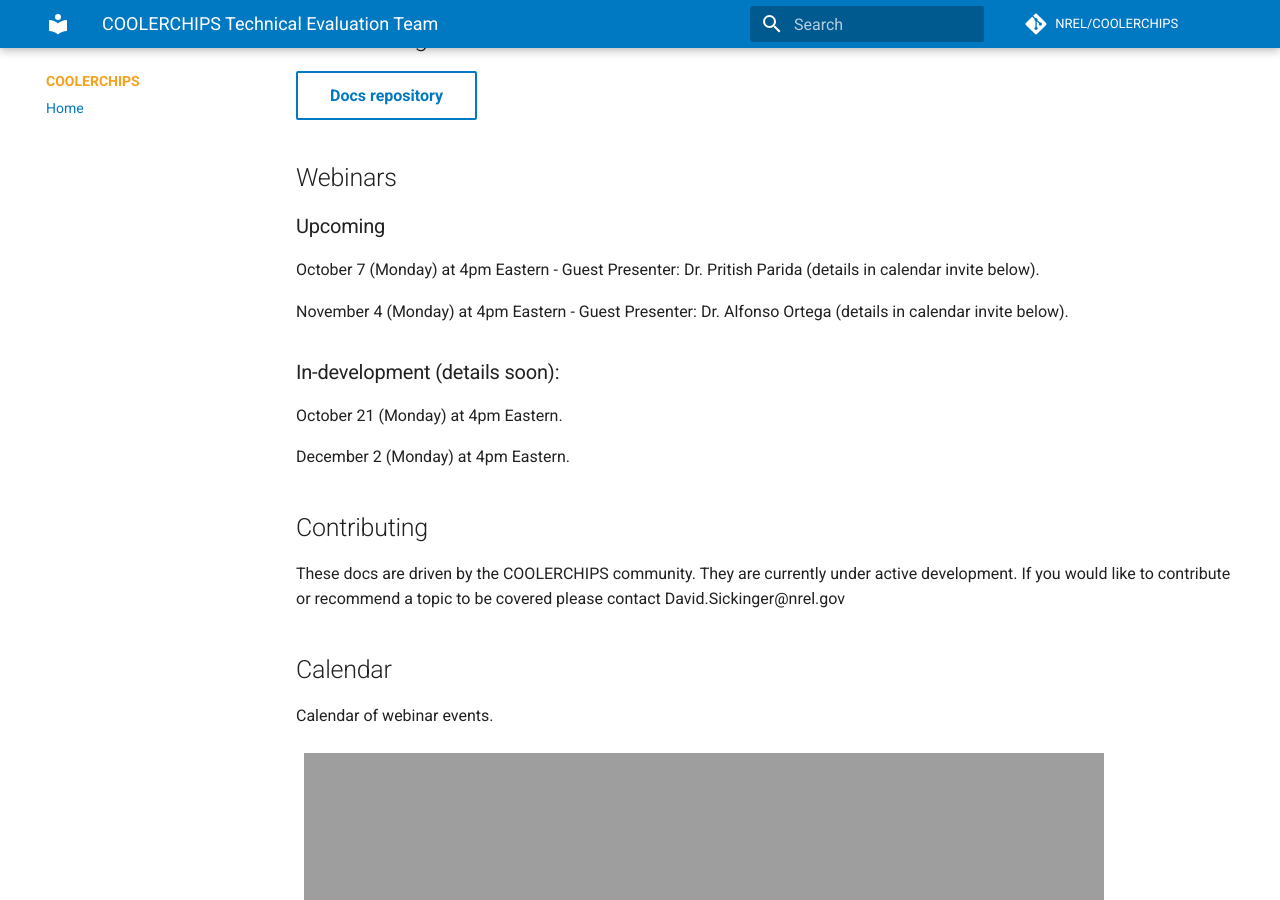
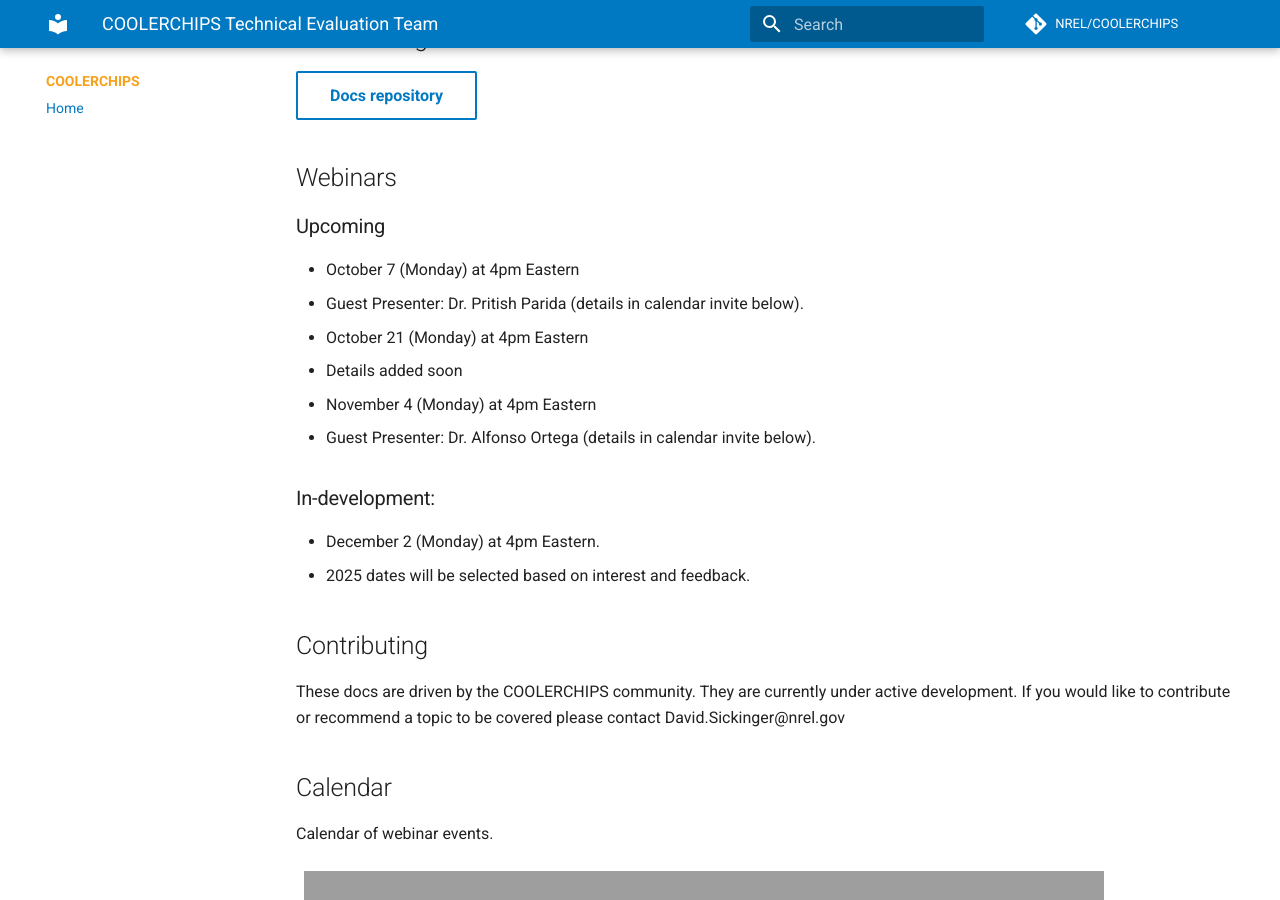
Before and after one commit to NREL/COOLERCHIPS-Technical-Evaluation-Team, an MkDocs documentation site: the page built from docs/index.md, in a window 1280 px wide and 900 px high, scrolled down 302 px. Built offline with MkDocs 1.6.1 and Material for MkDocs 9.7.7, drawn with Linux system fonts in a browser that asks for light colours; comment, search, counter and statistics services are not loaded.

Commit message:
Formatting.

```diff
--- a/docs/index.md
+++ b/docs/index.md
@@ -16,15 +16,19 @@
 
 ### Upcoming
 
-October 7 (Monday) at 4pm Eastern - Guest Presenter: Dr. Pritish Parida (details in calendar invite below).
+- October 7 (Monday) at 4pm Eastern
+  - Guest Presenter: Dr. Pritish Parida (details in calendar invite below).
 
-November 4 (Monday) at 4pm Eastern - Guest Presenter: Dr. Alfonso Ortega (details in calendar invite below).
+- October 21 (Monday) at 4pm Eastern
+  - Details added soon
 
-### In-development (details soon):
+- November 4 (Monday) at 4pm Eastern
+  - Guest Presenter: Dr. Alfonso Ortega (details in calendar invite below).
 
-October 21 (Monday) at 4pm Eastern.
+### In-development:
 
-December 2 (Monday) at 4pm Eastern.
+- December 2 (Monday) at 4pm Eastern.
+- 2025 dates will be selected based on interest and feedback.
 
 
 ## Contributing
```
